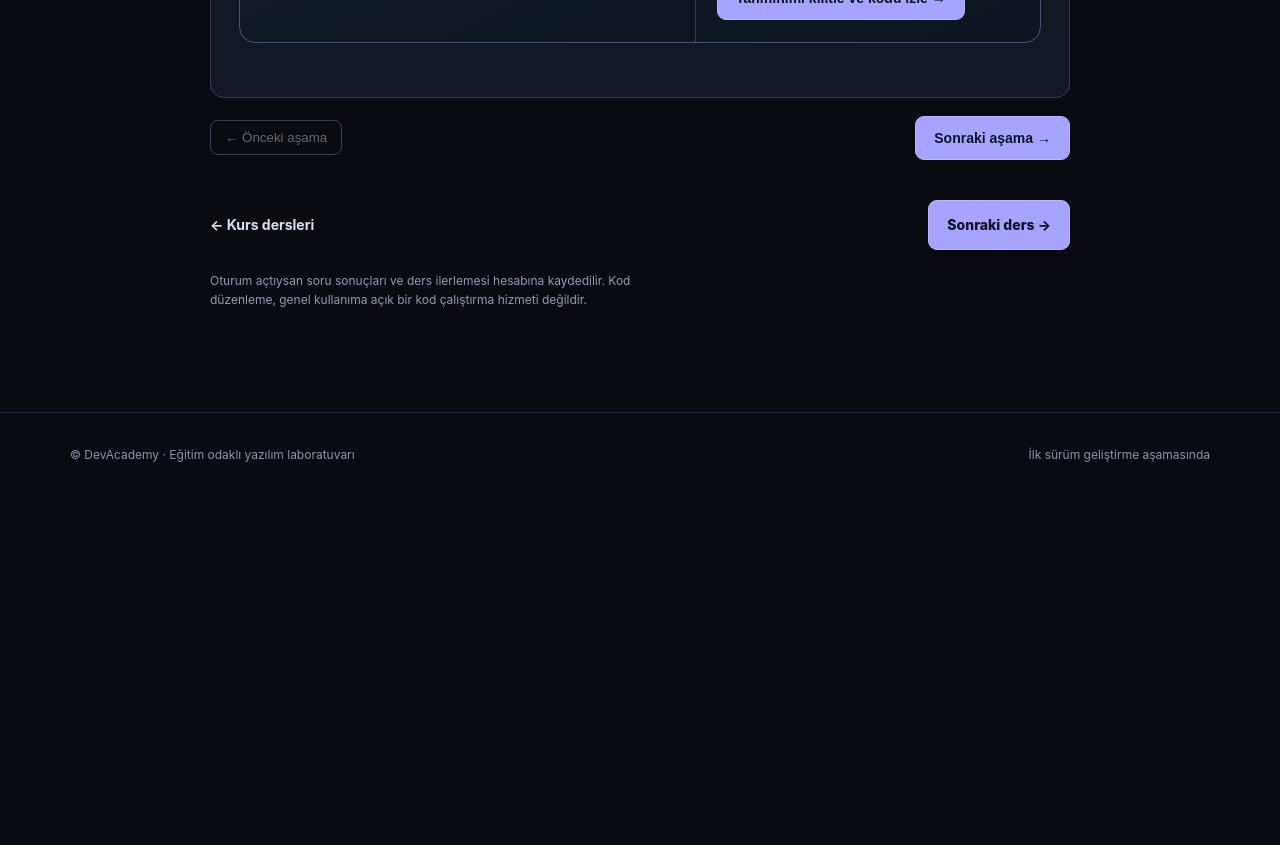
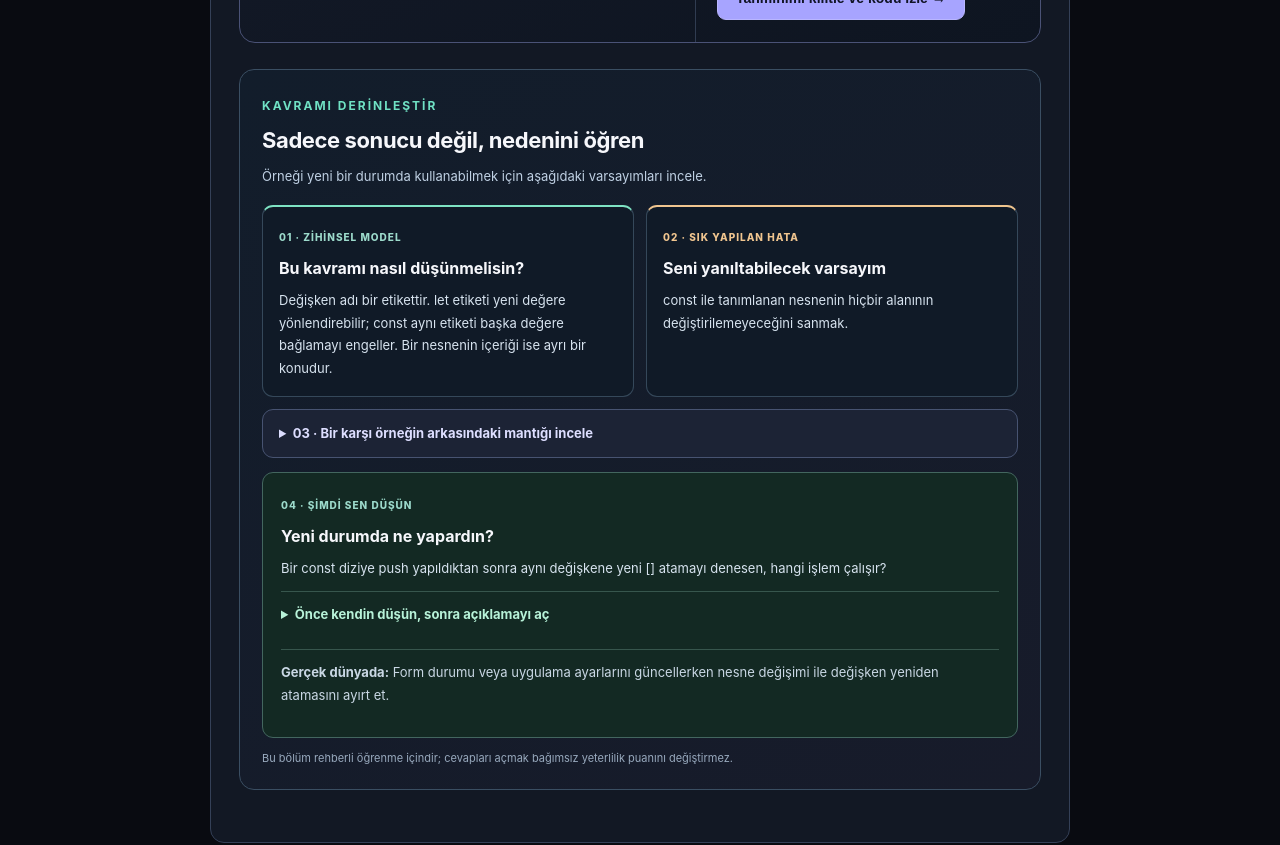
Before and after one commit to bkrbzdgn40/devacademy-platform, a Next.js app in the folder apps/web/: page /dersler/degiskenler in a window 1280 px wide. Shown: the part 1740-2585 px from the top of the page. Before the commit the page ends 2236 px from the top, so only its background shows below. Built offline with nearby package versions, Linux system fonts and the light colour scheme.

Commit message:
ui: add accessible mental-model and counterexample lessons across catalog

```diff
--- a/apps/web/src/app/globals.css
+++ b/apps/web/src/app/globals.css
@@ -291,3 +291,30 @@
 @media(max-width:790px){.studio-workspace{grid-template-columns:minmax(0,1fr)}.studio-source{border-right:0;border-bottom:1px solid #303c51}.studio-toolbar .studio-mode{margin-left:0}}
 @media(max-width:480px){.studio-header,.studio-source,.studio-inspector{padding:15px}.studio-toolbar{padding:12px 15px}.studio-toolbar select{width:100%}.studio-inputs,.studio-review-grid{grid-template-columns:minmax(0,1fr)}.studio-reset-actions button,.studio-step-actions button{justify-content:center}.studio-code-row{font-size:11px}.studio-review{padding:15px}.studio-mode{width:100%}}
 @media(prefers-reduced-motion:reduce){.learning-studio *{scroll-behavior:auto}}
+
+
+/* M8.5.1: authored deep-learning lenses shared by all 15 lessons. */
+.lesson-depth{border:1px solid #3a4e62;border-radius:15px;background:linear-gradient(150deg,#121d2b,#171b2a);padding:22px;margin:24px 0;min-width:0}
+.lesson-depth-header h3{font-size:22px;letter-spacing:-.4px;margin:5px 0 7px}
+.lesson-depth-header p{font-size:13px;color:#bfd0e3;line-height:1.7}
+.lesson-depth-grid{display:grid;grid-template-columns:repeat(2,minmax(0,1fr));gap:12px;margin:18px 0 12px}
+.lesson-depth-grid article{min-width:0;border:1px solid #35485a;border-radius:11px;padding:16px;background:#101a27}
+.lesson-depth-model{border-top:2px solid #7ee3c3!important}
+.lesson-depth-mistake{border-top:2px solid #f0c58f!important}
+.lesson-depth-kicker{font-size:10px;letter-spacing:1px;text-transform:uppercase;font-weight:800;color:#9cdacb}
+.lesson-depth-mistake .lesson-depth-kicker{color:#f0c58f}
+.lesson-depth h4{font-size:16px;line-height:1.4;margin:9px 0}
+.lesson-depth article p,.lesson-depth-checkpoint p,.lesson-depth-contrast p{font-size:13px;line-height:1.75;color:#d7e3ef;margin:0}
+.lesson-depth-contrast{border:1px solid #475371;border-radius:11px;background:#1c2335;margin-top:12px}
+.lesson-depth-contrast summary,.lesson-depth-checkpoint details summary{padding:13px 16px;color:#dddeff;cursor:pointer;font-size:13px;font-weight:750}
+.lesson-depth-contrast>div{padding:0 16px 16px}
+.lesson-depth-contrast-example{padding:11px 13px;background:#101927;border-radius:8px;margin:0 0 10px!important;overflow-wrap:anywhere}
+.lesson-depth-contrast summary:focus-visible,.lesson-depth-checkpoint summary:focus-visible{outline:3px solid #7ee3c3;outline-offset:3px}
+.lesson-depth-checkpoint{margin-top:14px;padding:18px;border:1px solid #43665f;border-radius:11px;background:#132923}
+.lesson-depth-checkpoint>p{margin-bottom:12px}
+.lesson-depth-checkpoint details{border-top:1px solid #37564d;margin:12px 0}
+.lesson-depth-checkpoint details summary{padding:12px 0;color:#b7f2d8}
+.lesson-depth-checkpoint details p{padding:0 0 12px}
+.lesson-depth-real-world{border-top:1px solid #37564d;padding-top:11px;color:#c9d7e4!important}
+.lesson-depth-note{font-size:11px;color:#98a9bd;margin:12px 0 0}
+@media(max-width:640px){.lesson-depth{padding:15px}.lesson-depth-grid{grid-template-columns:minmax(0,1fr)}.lesson-depth-contrast summary{padding:12px}}
--- a/apps/web/src/components/course-lesson.tsx
+++ b/apps/web/src/components/course-lesson.tsx
@@ -4,6 +4,7 @@ import { CodePlayground } from "@/components/code-playground";
 import { CompleteLesson } from "@/components/complete-lesson";
 import { TraceWalkthrough } from "@/components/trace-walkthrough";
 import { LearningStudio } from "@/components/learning-studio";
+import { LessonDepth } from "@/components/lesson-depth";
 import {studioHasLesson} from "@/lib/studio-scenarios.mjs";
 import { LessonStepper, type LessonStep } from "@/components/lesson-stepper";
 import { TransferLab } from "@/components/transfer-lab";
@@ -51,6 +52,7 @@ export function CourseLesson({ course, lesson, legacy = false }: {
       <div className="code-label">{name} · Örnek kod</div>
       <pre className="lesson-code"><code>{lesson.code}</code></pre>
       {studio ?? <TraceWalkthrough steps={guide.trace}/>}
+      <LessonDepth lessonId={lesson.id}/>
       {studio && <p className="lesson-step-tip">Bu inceleme, gözden geçirilmiş bir deney üzerinde kodun davranışını izlemeni sağlar; ders içindeki diğer soruların yanıtlarını otomatik olarak değiştirmez.</p>}
     </> },
     { id: "debug", label: "Hata avcısı", title: "Hatayı düzelt", content: <>
@@ -83,6 +85,7 @@ export function CourseLesson({ course, lesson, legacy = false }: {
       <div className="code-label">{name} · Örnek kod</div>
       <pre className="lesson-code"><code>{lesson.code}</code></pre>
       {studio}
+      <LessonDepth lessonId={lesson.id}/>
     </> },
     { id: "apply", label: "Kodla", title: "Örneği kendin değiştir", content: <>
       <p className="lesson-step-intro">Örneği düzenle. Kod çalıştırma yalnızca yetkilendirilmiş yerel laboratuvar ortamında etkinleşir.</p>
--- /dev/null
+++ b/apps/web/src/components/lesson-depth.tsx
@@ -0,0 +1,43 @@
+import depth from "@/data/lesson-depth.json";
+
+export function LessonDepth({lessonId}:{lessonId:string}) {
+  const content=depth.find(item=>item.id===lessonId);
+  if(!content)return null;
+  return <section className="lesson-depth" aria-labelledby={"lesson-depth-"+lessonId}>
+    <header className="lesson-depth-header">
+      <span className="overline">KAVRAMI DERİNLEŞTİR</span>
+      <h3 id={"lesson-depth-"+lessonId}>Sadece sonucu değil, nedenini öğren</h3>
+      <p>Örneği yeni bir durumda kullanabilmek için aşağıdaki varsayımları incele.</p>
+    </header>
+    <div className="lesson-depth-grid">
+      <article className="lesson-depth-model">
+        <span className="lesson-depth-kicker">01 · Zihinsel model</span>
+        <h4>Bu kavramı nasıl düşünmelisin?</h4>
+        <p>{content.model}</p>
+      </article>
+      <article className="lesson-depth-mistake">
+        <span className="lesson-depth-kicker">02 · Sık yapılan hata</span>
+        <h4>Seni yanıltabilecek varsayım</h4>
+        <p>{content.pitfall}</p>
+      </article>
+    </div>
+    <details className="lesson-depth-contrast">
+      <summary>03 · Bir karşı örneğin arkasındaki mantığı incele</summary>
+      <div>
+        <p className="lesson-depth-contrast-example">{content.contrast}</p>
+        <p><strong>Neden?</strong> {content.why}</p>
+      </div>
+    </details>
+    <div className="lesson-depth-checkpoint">
+      <span className="lesson-depth-kicker">04 · Şimdi sen düşün</span>
+      <h4>Yeni durumda ne yapardın?</h4>
+      <p>{content.challenge}</p>
+      <details>
+        <summary>Önce kendin düşün, sonra açıklamayı aç</summary>
+        <p>{content.answer}</p>
+      </details>
+      <p className="lesson-depth-real-world"><strong>Gerçek dünyada:</strong> {content.application}</p>
+    </div>
+    <p className="lesson-depth-note">Bu bölüm rehberli öğrenme içindir; cevapları açmak bağımsız yeterlilik puanını değiştirmez.</p>
+  </section>;
+}
```
